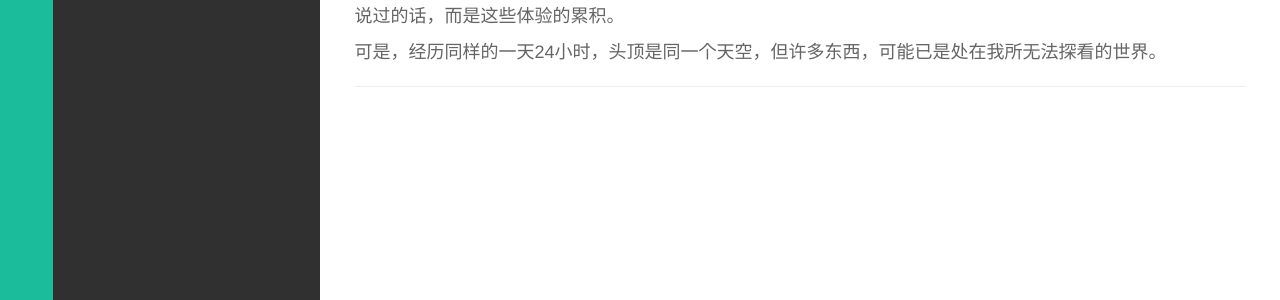
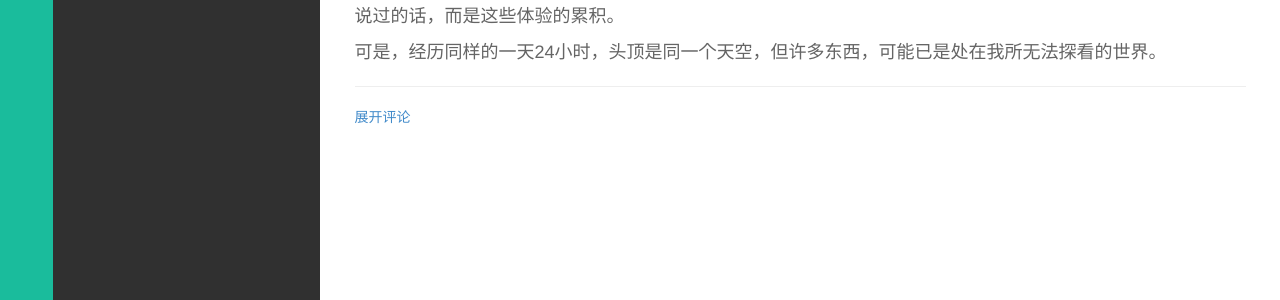
Before and after one commit to liuweigg/liuweigg.github.io, a Jekyll site: the page built from _posts/生活/2013-12-31-Can-not.md, in a window 1280 px wide. Shown: the part 469-769 px from the top of the page. Built offline with Jekyll 4.4.1, drawn with Linux system fonts in a browser that asks for light colours; nearby versions of some CDN libraries; library files that are not in the unit come from our copies; Markdown is read by kramdown in place of the engine named in the settings; comment, search, counter and statistics services are not loaded.

Commit message:
Update post.html

```diff
--- a/_layouts/post.html
+++ b/_layouts/post.html
@@ -14,7 +14,8 @@ layout: base
     </div>
     <hr>
 
-    {% include duoshuo_comments.html %}
+    <a href="javascript:void(0);" onclick="toggleDuoshuoComments('#comment-box');">展开评论</a>
+    <div id="comment-box" ></div>
   </div>
   <!-- 目录 -->
   <div id="content_table" style="position:fixed;right:20px;top:120px;display:none;">
```
